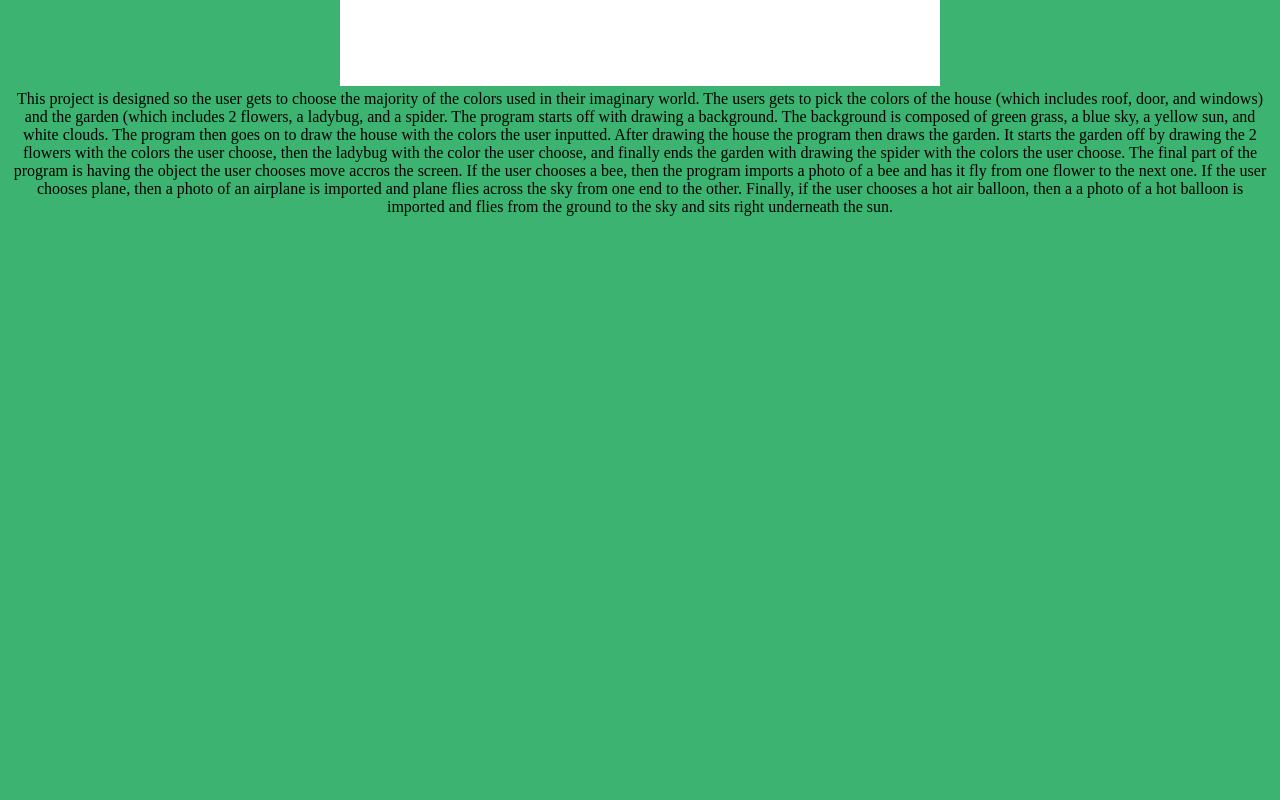
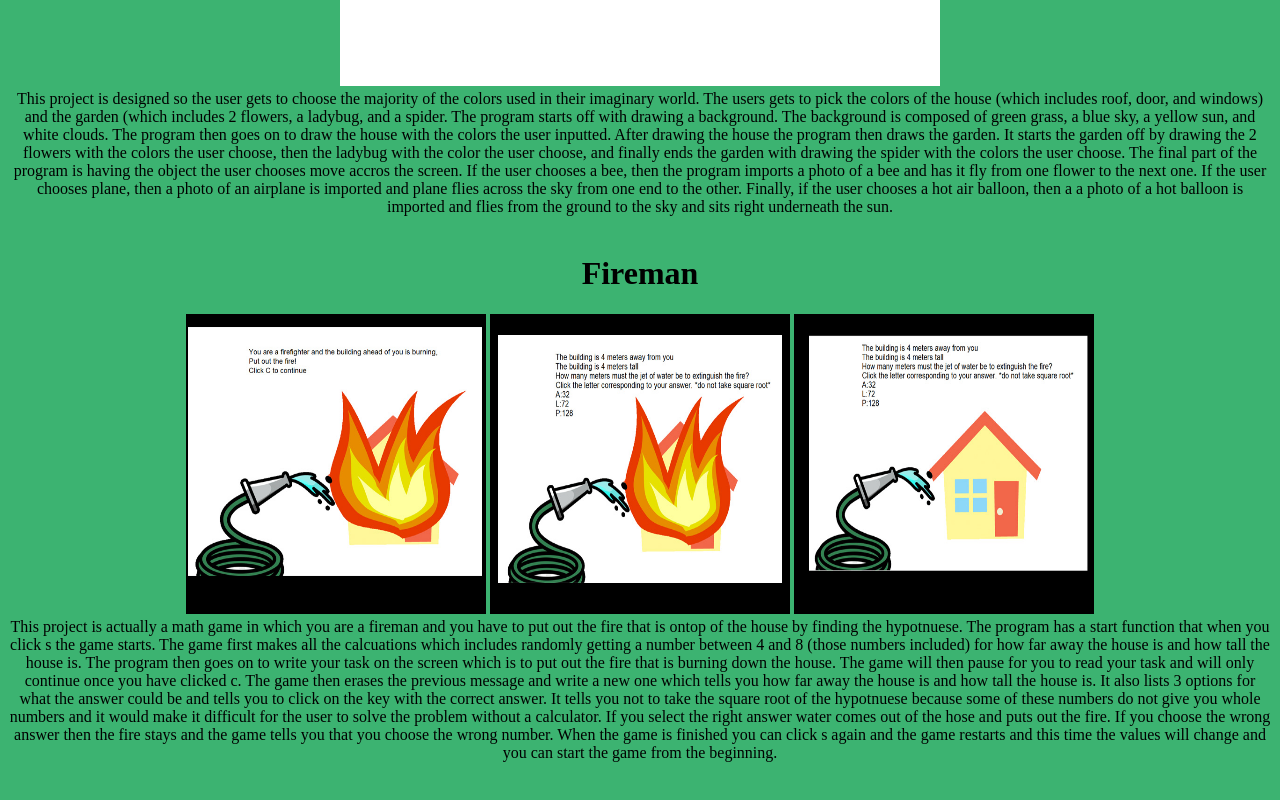
Before and after one commit to DavidR1000/csp2020, a plain HTML site: page portfolio.html in a window 1280 px wide. Shown: the part 1123-1923 px from the top of the page. Before the commit the page ends 1401 px from the top, so only its background shows below. Drawn offline with Linux system fonts and the light colour scheme.

Commit message:
Add files via upload

```diff
--- a/portfolio.html
+++ b/portfolio.html
@@ -27,10 +27,19 @@
 		<h1>My Imaginary World</h1>
 		<img src="Images/Final_Product1.jpg" height="600" width="600">
     </center>
-		<center>
+	<center>
 		<b1> This project is designed so the user gets to choose the majority of the colors used in their imaginary world. The users gets to pick the colors of the house (which includes roof, door, and windows) and the garden (which includes 2 flowers, a ladybug, and a spider. The program starts off with drawing a background. The background is composed of green grass, a blue sky, a yellow sun, and white clouds. The program then goes on to draw the house with the colors the user inputted. After drawing the house the program then draws the garden. It starts the garden off by drawing the 2 flowers with the colors the user choose, then the ladybug with the color the user choose, and finally ends the garden with drawing the spider with the colors the user choose. The final part of the program is having the object the user chooses move accros the screen. If the user chooses a bee, then the program imports a photo of a bee and has it fly from one flower to the next one. If the user chooses plane, then a photo of an airplane is imported and plane flies across the sky from one end to the other. Finally, if the user chooses a hot air balloon, then a a photo of a hot balloon is imported and flies from the ground to the sky and sits right underneath the sun.  </b1>
     </center>
 	<br>
+	<center>
+		<h1>Fireman</h1>
+		<img src="Images/End1.jpg" height="300" width="300">
+		<img src="Images/End2.jpg" height="300" width="300">
+		<img src="Images/End3.jpg" height="300" width="300">
+    </center>
+	<center>
+		<b1>This project is actually a math game in which you are a fireman and you have to put out the fire that is ontop of the house by finding the hypotnuese. The program has a start function that when you click s the game starts. The game first makes all the calcuations which includes randomly getting a number between 4 and 8 (those numbers included) for how far away the house is and how tall the house is. The program then goes on to write your task on the screen which is to put out the fire that is burning down the house. The game will then pause for you to read your task and will only continue once you have clicked c. The game then erases the previous message and write a new one which tells you how far away the house is and how tall the house is. It also lists 3 options for what the answer could be and tells you to click on the key with the correct answer. It tells you not to take the square root of the hypotnuese because some of these numbers do not give you whole numbers and it would make it difficult for the user to solve the problem without a calculator. If you select the right answer water comes out of the hose and puts out the fire. If you choose the wrong answer then the fire stays and the game tells you that you choose the wrong number. When the game is finished you can click s again and the game restarts and this time the values will change and you can start the game from the beginning. </b1>
+    </center>
 	<br>
 	<br>
 
```
Also changed, not shown: Code/Final_Code1(Part1).jpg (added), Code/Final_Code1(Part10).jpg (added), Code/Final_Code1(Part11).jpg (added), Code/Final_Code1(Part2).jpg (added), Code/Final_Code1(Part3).jpg (added), Code/Final_Code1(Part4).jpg (added), Code/Final_Code1(Part5).jpg (added), Code/Final_Code1(Part6).jpg (added), Code/Final_Code1(Part7).jpg (added), Code/Final_Code1(Part8).jpg (added), Code/Final_Code1(Part9).jpg (added), Images/End1.jpg (added), Images/End2.jpg (added), Images/End3.jpg (added).
